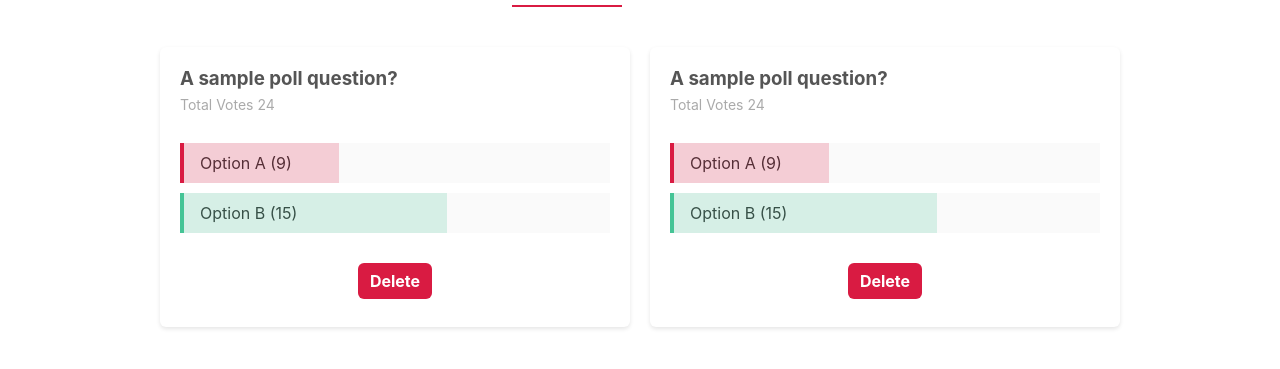
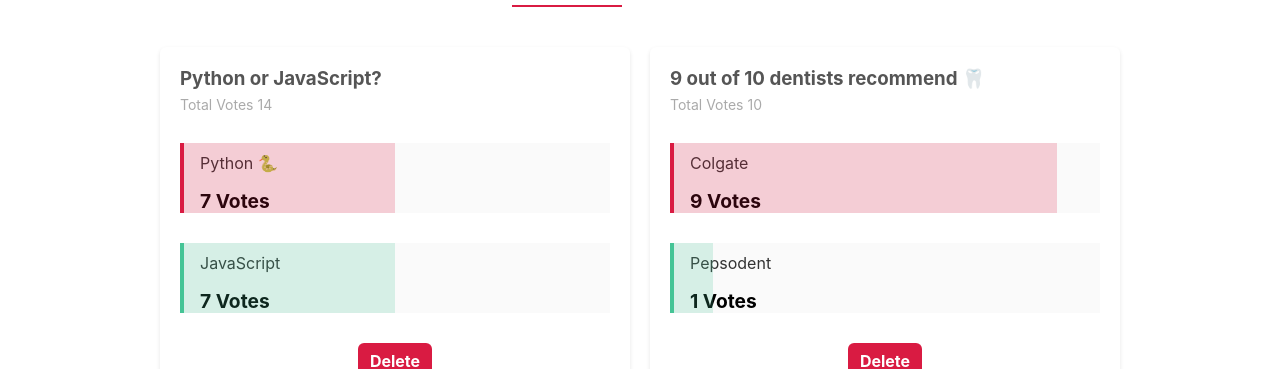
Before and after one commit to Sagyam/Poll-App, a Svelte app: page / in a window 1280 px wide. Shown: the part 364-733 px from the top of the page. Built offline with nearby package versions, Linux system fonts and the light colour scheme.

Commit message:
new polls

```diff
--- a/src/components/PollDetails.svelte
+++ b/src/components/PollDetails.svelte
@@ -50,12 +50,18 @@
 
 		<div class="answer" on:click={() => handleVote("a", poll.id)}>
 			<div class="percent percent-a" style="width: {$tweenedA}%" />
-			<span>{poll.answerA} ({poll.votesA})</span>
+			<span>{poll.answerA} </span>
+			<p class="vote-count">
+				{poll.votesA} Votes
+			</p>
 		</div>
 
 		<div class="answer" on:click={() => handleVote("b", poll.id)}>
 			<div class="percent percent-b" style="width: {$tweenedB}%" />
-			<span>{poll.answerB} ({poll.votesB})</span>
+			<span>{poll.answerB}</span>
+			<p class="vote-count">
+				{poll.votesB} Votes
+			</p>
 		</div>
 
 		<div class="delete">
@@ -110,4 +116,10 @@
 		text-align: center;
 		user-select: none;
 	}
+	.vote-count {
+		margin-left: 20px;
+		font-size: 1.2rem;
+		font-weight: bolder;
+		color: black;
+	}
 </style>
--- a/src/stores/PollStore.js
+++ b/src/stores/PollStore.js
@@ -3,19 +3,19 @@
 const pollStore = writable([
 	{
 		id: 1,
-		question: "A sample poll question?",
-		answerA: "Option A",
-		answerB: "Option B",
-		votesA: 9,
-		votesB: 15,
+		question: "Python or JavaScript?",
+		answerA: "Python 🐍",
+		answerB: "JavaScript",
+		votesA: 7,
+		votesB: 7,
 	},
 	{
 		id: 2,
-		question: "A sample poll question?",
-		answerA: "Option A",
-		answerB: "Option B",
+		question: "9 out of 10 dentists recommend 🦷",
+		answerA: "Colgate",
+		answerB: "Pepsodent",
 		votesA: 9,
-		votesB: 15,
+		votesB: 1,
 	},
 ]);
 
```
